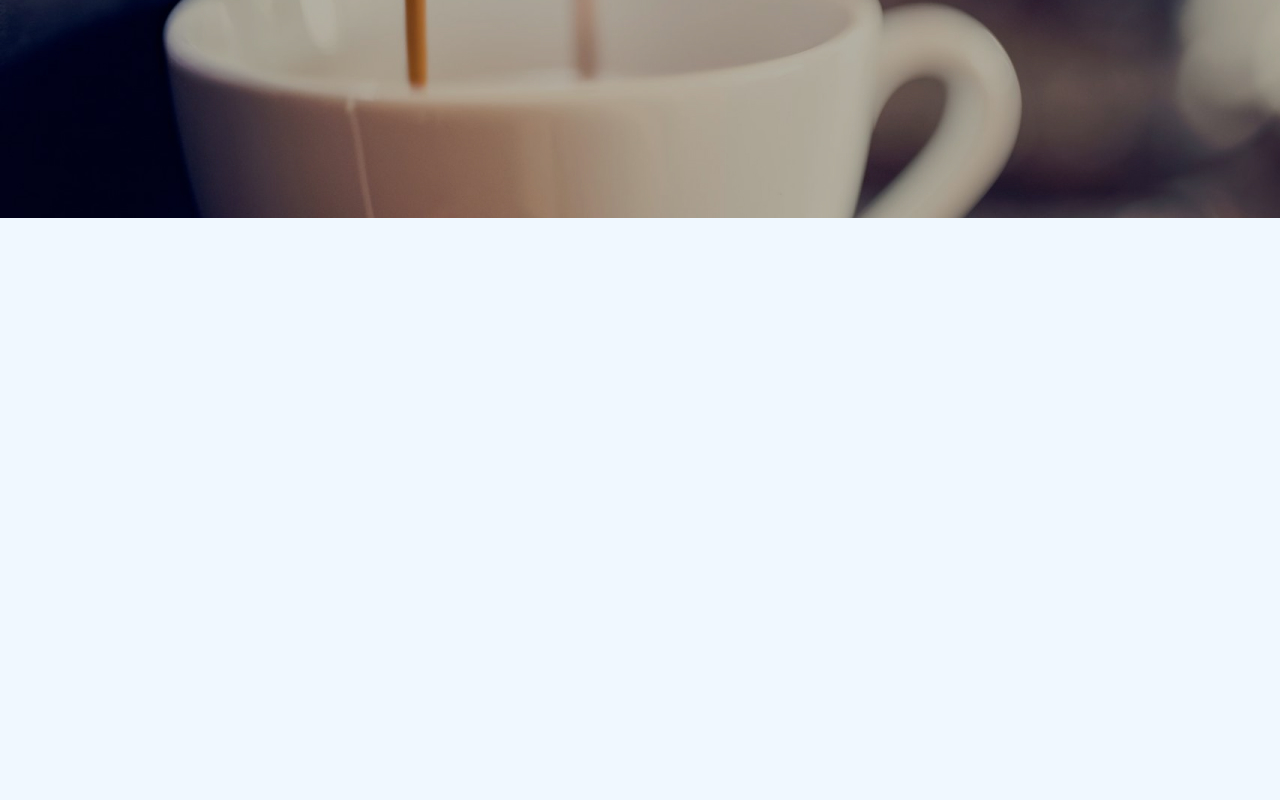
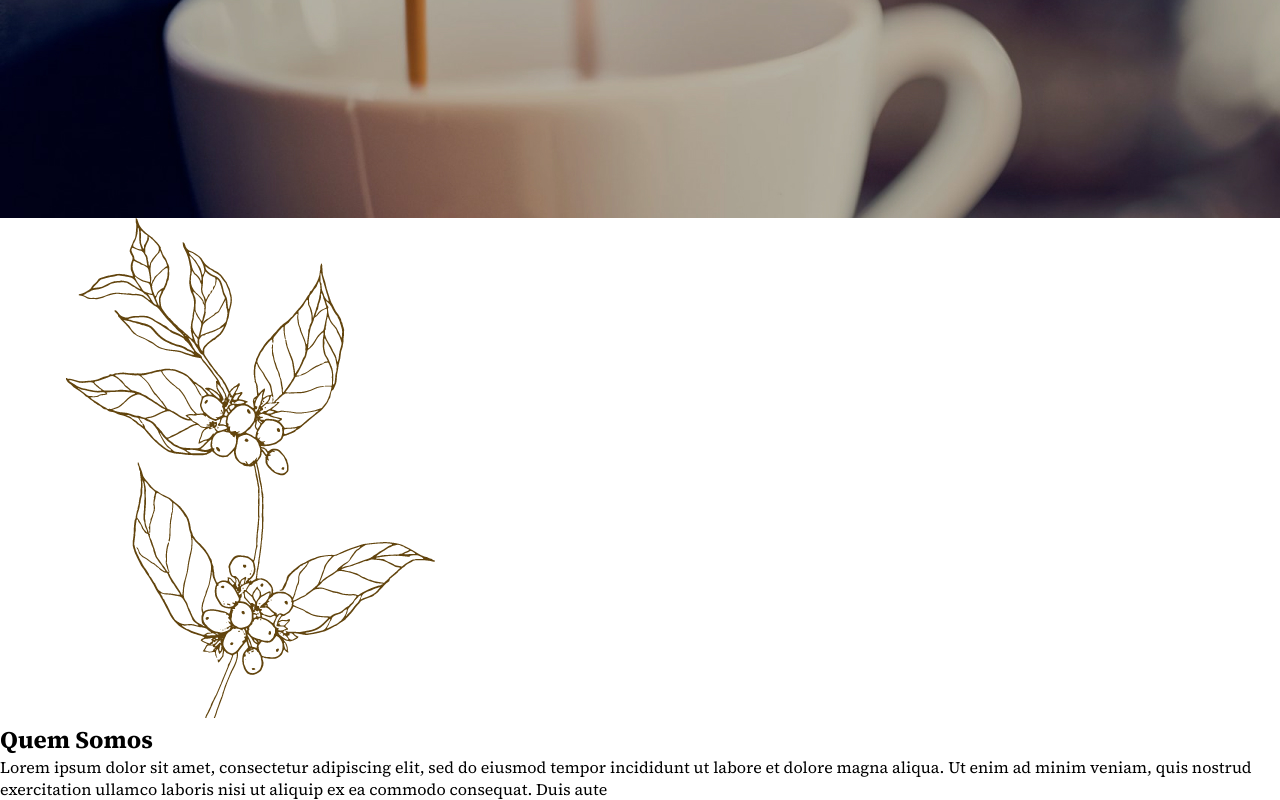
Before and after one commit to deivison556/Cafeteria-Dev-Quest, a plain HTML site: page index.html in a window 1280 px wide. Shown: the part 538-1338 px from the top of the page. Before the commit the page ends 800 px from the top, so only its background shows below. Drawn offline with Linux system fonts and the light colour scheme.

Commit message:
criado a estrutura de sessão sobre no index.html

```diff
--- a/css/style.css
+++ b/css/style.css
@@ -8,9 +8,7 @@
 }
 
 body {
-  width: 100vw;
-  height: 100vh;
-  background-color: aliceblue;
+  background-color: white ;
 }
 
 /* Cabeçalho do site */
--- a/index.html
+++ b/index.html
@@ -27,5 +27,13 @@
     </div>
  </main>
 
+ <!-- sessão sobre -->
+ <section class="section-container">
+  <div class="section-sobre">
+    <img src="./imagens/logo-secoes.png" alt="" class="section-logo">
+    <h2 class="section-tittle">Quem Somos</h2>
+    <p class="section-paragrafo">Lorem ipsum dolor sit amet, consectetur adipiscing elit, sed do eiusmod tempor incididunt ut labore et dolore magna aliqua. Ut enim ad minim veniam, quis nostrud exercitation ullamco laboris nisi ut aliquip ex ea commodo consequat. Duis aute</p>
+  </div>
+ </section>
 </body>
 </html>
```
